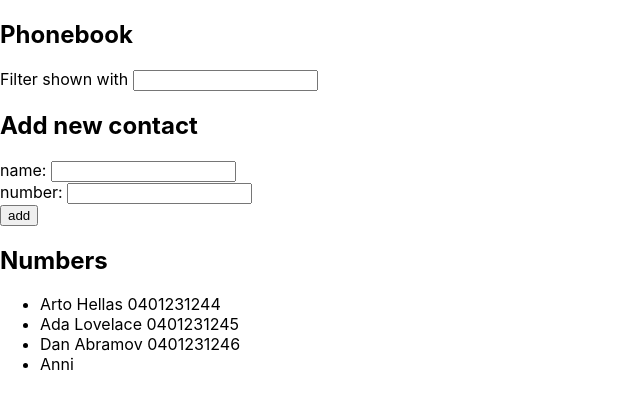
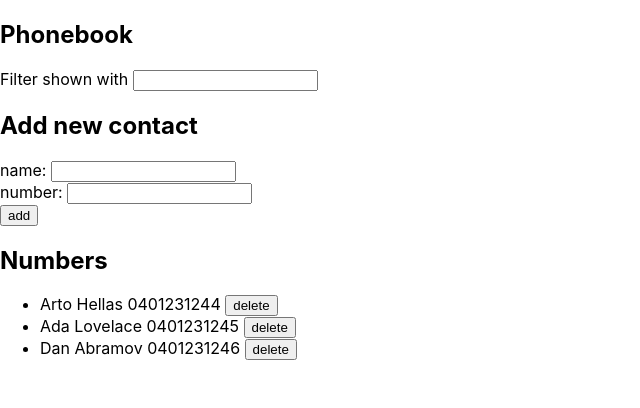
Before and after one commit to ennilehtinen/fullstackopen22, a React (Create React App) app in the folder osa2/puhelinluettelo/: page / in a window 1280 px wide. Shown: the top 408 px of the page, without its empty margins (0-640 px from the left). Built offline with nearby package versions, Linux system fonts and the light colour scheme; data requests are answered from the project's data file.

Commit message:
puhelinluettelo step8, step9 kesken

```diff
--- a/osa2/puhelinluettelo/db.json
+++ b/osa2/puhelinluettelo/db.json
@@ -14,11 +14,6 @@
       "name": "Dan Abramov",
       "number": "0401231246",
       "id": 3
-    },
-    {
-      "name": "Anni",
-      "number": "",
-      "id": 4
     }
   ]
 }
--- a/osa2/puhelinluettelo/src/App.js
+++ b/osa2/puhelinluettelo/src/App.js
@@ -1,7 +1,7 @@
 import { useEffect, useState } from 'react'
-import axios from 'axios'
 import Person from './components/Person'
 import Alert from './components/Alert'
+import personService from './services/persons'
 
 const Filter = ({ search, handleSearch }) => {
   return (
@@ -71,14 +71,19 @@ const App = () => {
     ) {
       Alert(contactObject)
     } else {
-      axios
-        .post('http://localhost:3001/persons', contactObject)
-        .then(response => {
-          setPersons(persons.concat(response.data))
-          setNewName('')
-          setNewNumber('')
-        })
+      personService.create(contactObject).then(returnedPerson => {
+        setPersons(persons.concat(returnedPerson))
+        setNewName('')
+        setNewNumber('')
+      })
     }
+  }
+
+  const removePerson = event => {
+    event.preventDefault()
+    personService.delContact().then(removedPerson => {
+      setPersons(persons.concat(removedPerson))
+    })
   }
 
   const handleNameChange = event => {
@@ -103,9 +108,9 @@ const App = () => {
 
   useEffect(() => {
     console.log('effect')
-    axios.get('http://localhost:3001/persons').then(response => {
+    personService.getAll().then(initialPersons => {
       console.log('promise fulfilled')
-      setPersons(response.data)
+      setPersons(initialPersons)
     })
   }, [])
 
--- a/osa2/puhelinluettelo/src/components/Person.js
+++ b/osa2/puhelinluettelo/src/components/Person.js
@@ -1,7 +1,8 @@
-const Person = ({ person }) => {
+const Person = ({ person, removePerson }) => {
   return (
     <li>
-      {person.name} {person.number}
+      {person.name} {person.number}{' '}
+      <button onClick={removePerson}>delete</button>
     </li>
   )
 }
--- /dev/null
+++ b/osa2/puhelinluettelo/src/services/persons.js
@@ -0,0 +1,29 @@
+import axios from 'axios'
+const baseUrl = 'http://localhost:3001/persons'
+
+const getAll = () => {
+  const request = axios.get(baseUrl)
+  return request.then(response => response.data)
+}
+
+const create = newObject => {
+  const request = axios.post(baseUrl, newObject)
+  return request.then(response => response.data)
+}
+
+const update = (id, newObject) => {
+  const request = axios.put(`${baseUrl}/${id}`, newObject)
+  return request.then(response => response.data)
+}
+
+const delContact = id => {
+  const request = axios.delete(`${baseUrl}/${id}`)
+  return request.then(response => response.data)
+}
+
+export default {
+  getAll,
+  create,
+  update,
+  delContact
+}
```
